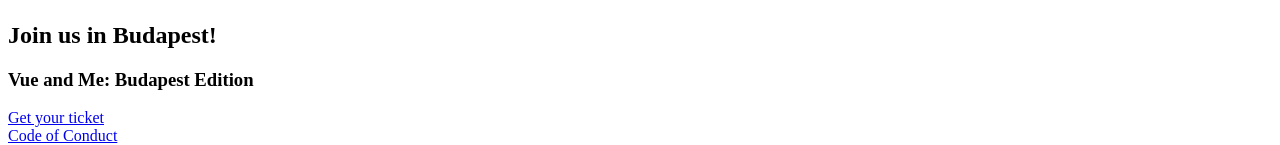
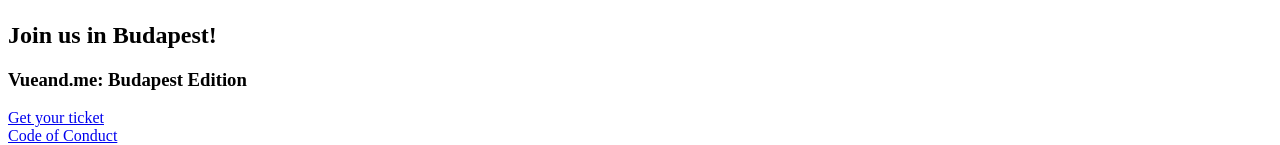
Before and after one commit to vueandme/vueandwine-website, a Nuxt app: page / in a window 1280 px wide. Shown: the part 8209-8354 px from the top of the page. Built offline with nearby package versions, Linux system fonts and the light colour scheme; what vue-awesome-countdown would draw is missing.

Commit message:
Missing switch from Vue and Me to Vueand.me

```diff
--- a/pages/index.vue
+++ b/pages/index.vue
@@ -398,7 +398,7 @@
       </div>
 
       <h3 class="mt-4 mb-8 text-3xl block">
-        Vue and Me: Budapest Edition
+        Vueand.me: Budapest Edition
       </h3>
 
       <TicketButton
```
